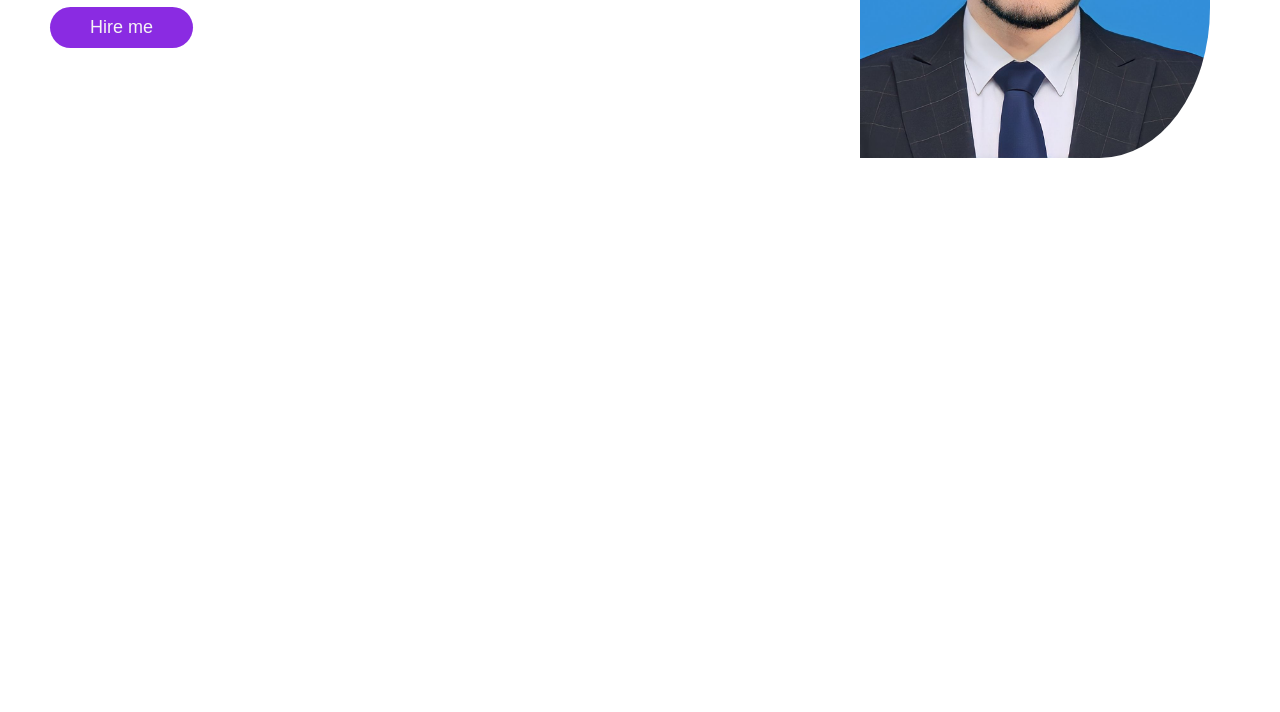
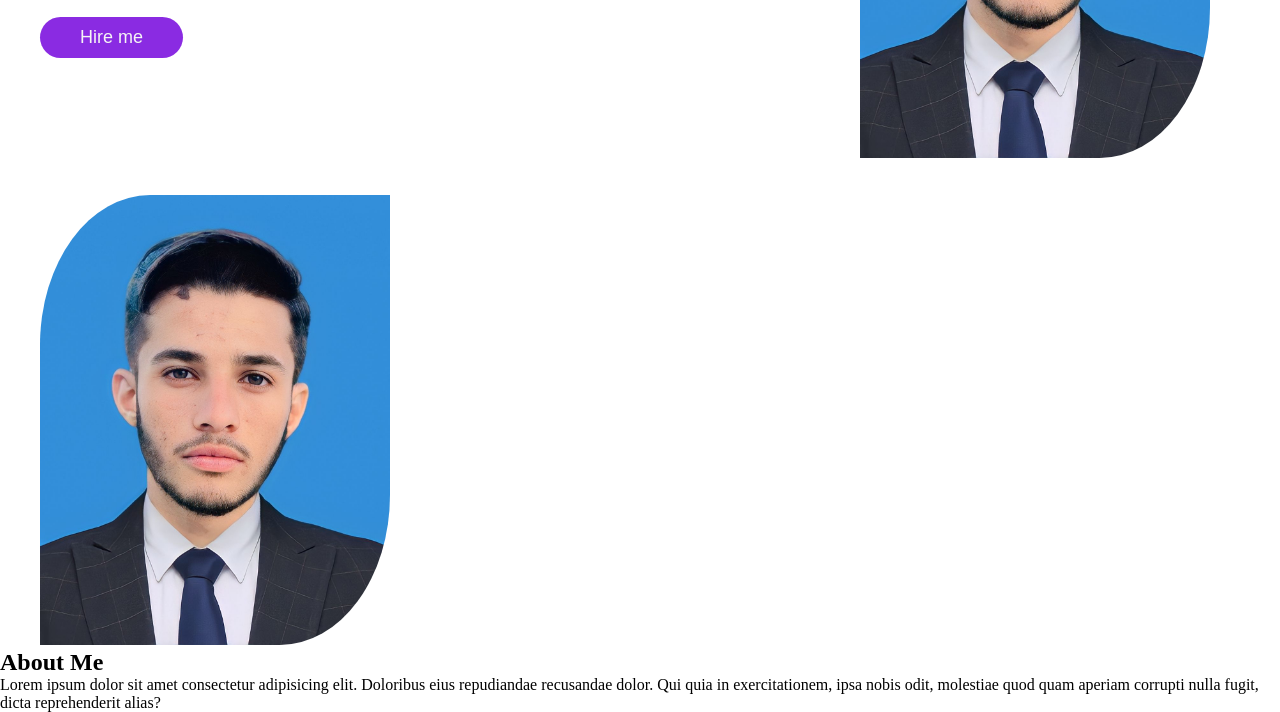
Before and after one commit to safiullahdevksytem/myportflio, a plain HTML site: page index.html in a window 1280 px wide. Shown: the part 429-1141 px from the top of the page. Before the commit the page ends 800 px from the top, so only its background shows below. Drawn offline with Linux system fonts and the light colour scheme; a web font is replaced by a local one.

Commit message:
aboutsec

```diff
--- a/index.html
+++ b/index.html
@@ -40,6 +40,19 @@
 </div>
 
 
+<div>
+    <div class="image1">
+        <img src="./img/safiullah.jpg" alt="">
+    </div>
+
+</div>
+
+
+<div>
+    <h2>About Me</h2>
+    <p>Lorem ipsum dolor sit amet consectetur adipisicing elit. Doloribus eius repudiandae recusandae dolor. Qui quia in exercitationem, ipsa nobis odit, molestiae quod quam aperiam corrupti nulla fugit, dicta reprehenderit alias?</p>
+</div>
+
 
 
 
--- a/style.css
+++ b/style.css
@@ -89,7 +89,7 @@
 
     padding: 10px ;
     font-size: 18px;
-    margin: 10px;
+    margin-top: 20px;
     padding-inline: 40px;
     background-color: blueviolet;
     color: whitesmoke;
```
